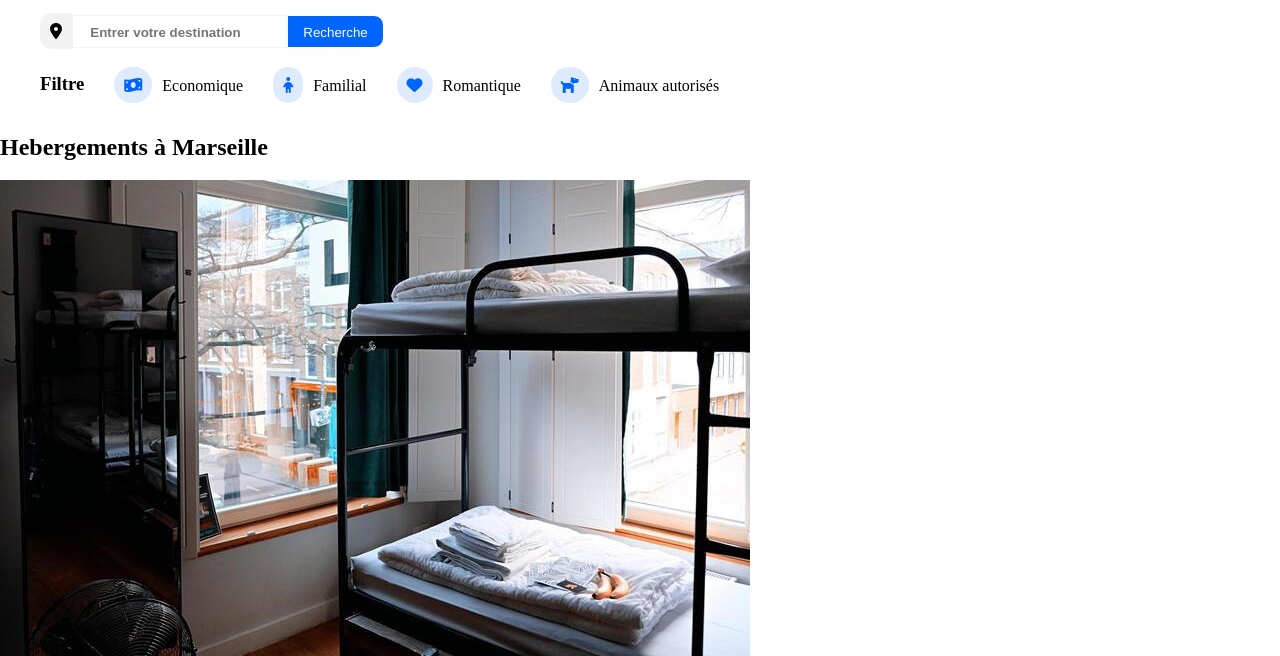
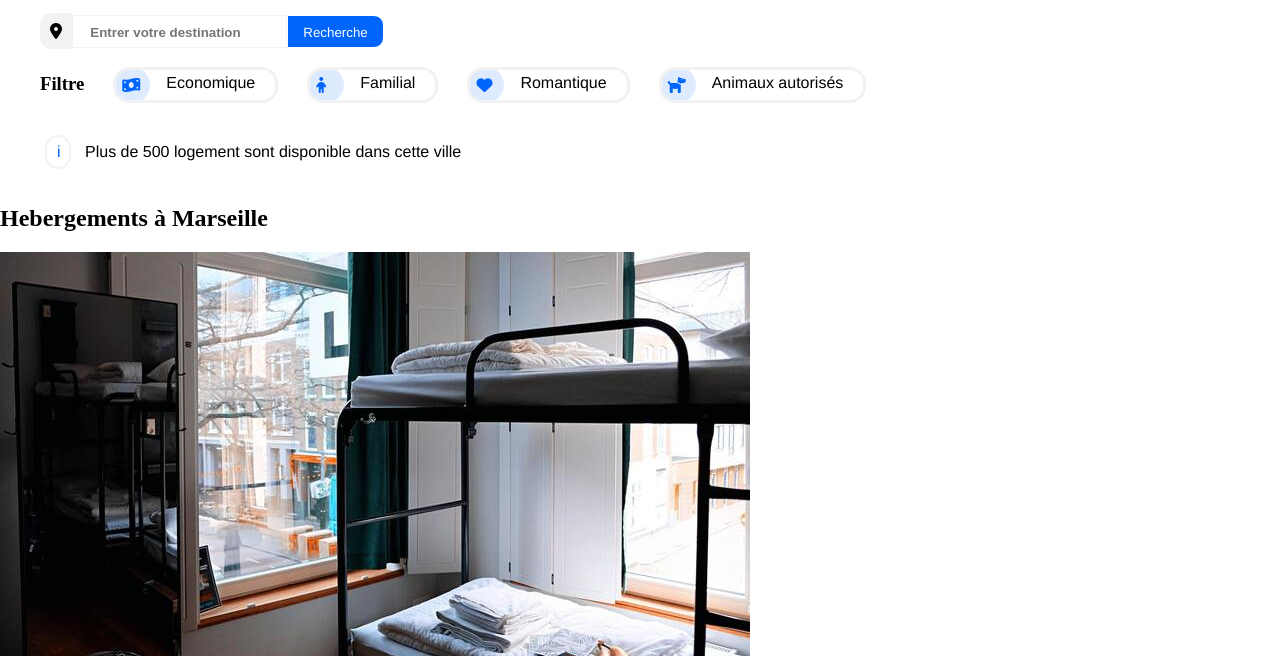
Before and after one commit to saidousoule/P2_soule_saidou_github, a plain HTML site: page index.html in a window 1280 px wide. Shown: the part 144-800 px from the top of the page. Drawn offline with Linux system fonts and the light colour scheme.

Commit message:
section 1 css html terminer

```diff
--- a/P2_css.css
+++ b/P2_css.css
@@ -121,13 +121,51 @@ i{
     justify-content: center;
     margin-left: 30px;
     margin-right: 10px;
-    border-radius: 100px 100px;
+    border-radius: 50px 50px;
     background-color: #DEEBFF;
-    padding: 10px;
+    padding: 10px 3px 25px 8px;
     color: #0065FC;
+    height: 1px;
+    width: 25px;
 
 }
 
 #Filtre-titre-h3{
     margin-top: 6px;
 }
+
+.nom-des-filtres{
+    border: 3px solid #F2F2F2;
+    border-radius: 16px;
+    padding: 4px 20px 8px 50px;
+    margin-top: 0px;
+    margin-left: -47px;
+}
+
+#info{
+    border: 1px solid #F2F2F2;
+    color: #0065FC;
+    border-radius: 100px 100px 100px 100px;
+    display: flex;
+    display: inline-block;
+    padding-left: 10px;
+    margin-left: 45px;
+    border-top-width: 2px;
+    border-bottom-width: 2px;
+    border-right-width: 2px;
+    padding-top: 6px;
+    border-left-width: 2px;
+    padding-right: 10px;
+    padding-bottom: 6px;
+    width: 2px;
+    font-family: Raleway Arial, Helvetica, sans-serif;
+}
+
+#info-logement{
+    display: inline-flex;
+    padding-left: 10px;
+    font-family: Raleway Arial, Helvetica, sans-serif;
+    padding-top: 5px;
+    margin-top: 0px;
+    margin-bottom: 0px;
+}
--- a/index.html
+++ b/index.html
@@ -42,12 +42,25 @@
             <div id="filtre-general">
                 <p>
                     <h3 id="Filtre-titre-h3">Filtre</h3>
-                    <span "><i class="fas fa-money-bill-wave filtre"></i>Economique</span>
-                    <span ><i class="fas fa-child filtre"></i>Familial</span>
-                    <span ><i class="fas fa-heart filtre"></i>Romantique</span>
-                    <span><i class="fas fa-dog filtre"></i>Animaux autorisés</span>
+                    <i class="fas fa-money-bill-wave filtre"></i>
+                    <p class="nom-des-filtres">Economique</p>
+                    <i class="fas fa-child filtre"></i>
+                    <p class="nom-des-filtres">Familial</p>
+                    <i class="fas fa-heart filtre"></i>
+                    <p class="nom-des-filtres">Romantique</p>
+                    <i class="fas fa-dog filtre"></i>
+                    <p class="nom-des-filtres">Animaux autorisés</p>
                 </p>
             </div>
+
+            <span>
+                 <p id="info">i</p>
+                 <p id="info-logement">Plus de 500 logement sont disponible dans cette ville</p>
+            </span>
+
+
+
+
 
 
         </div>
```
